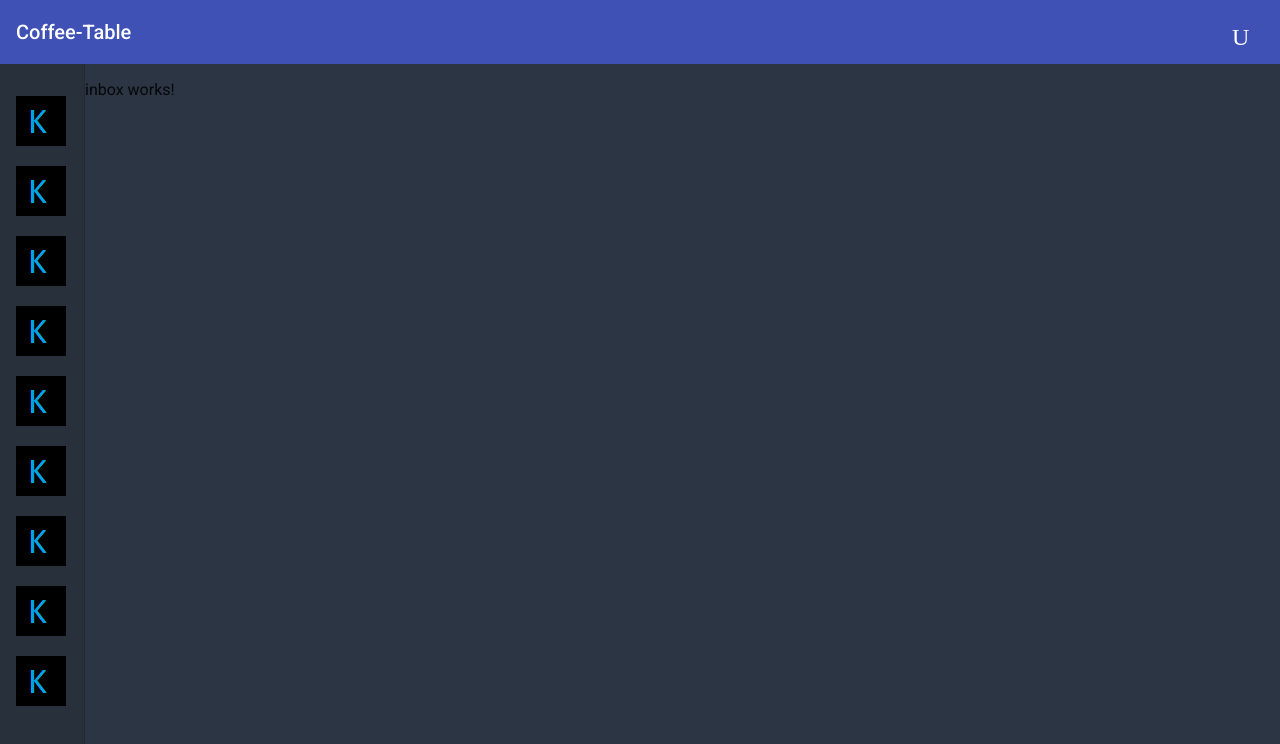
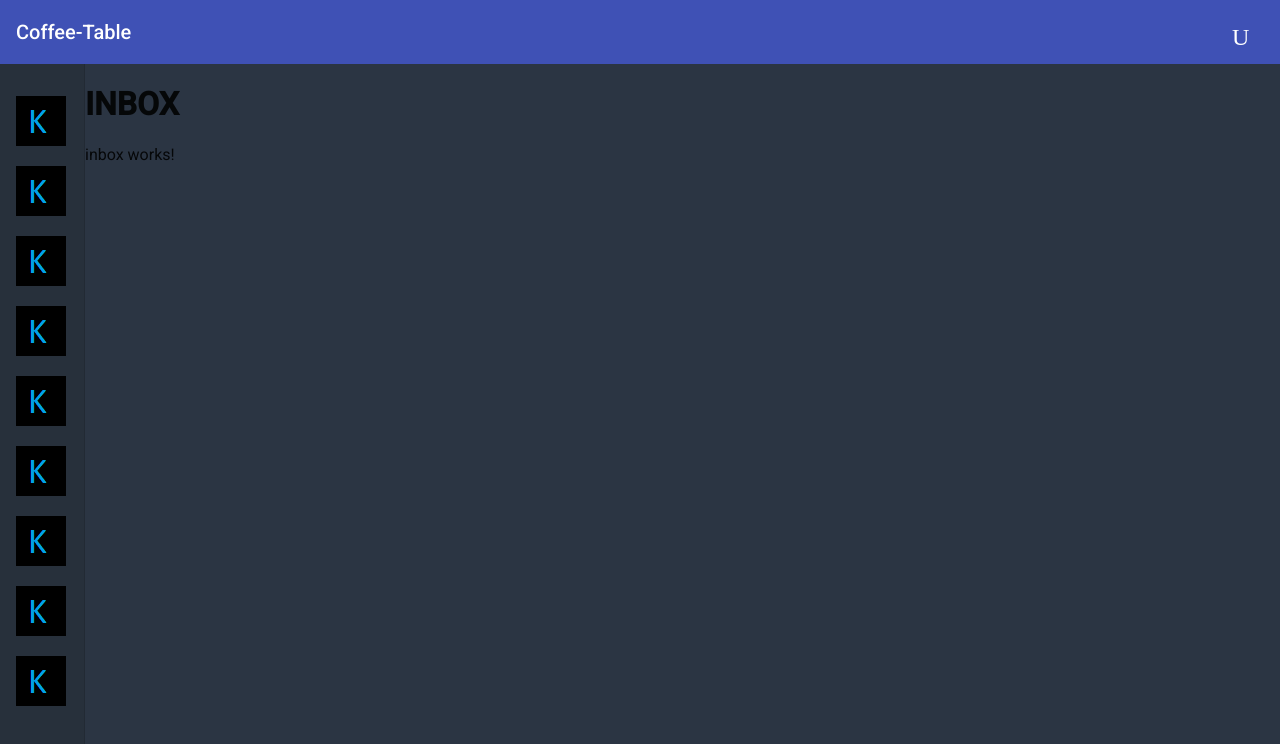
Before and after one commit to Boilerr/Coffee-Table, an Angular app: page /inbox in a window 1280 px wide. Shown: the top 744 px of the page. Built offline with nearby package versions, Linux system fonts and the light colour scheme.

Commit message:
Update inbox.component.html

```diff
--- a/src/app/inbox/inbox.component.html
+++ b/src/app/inbox/inbox.component.html
@@ -1 +1,2 @@
+<h1>INBOX</h1>
 <p>inbox works!</p>
```
